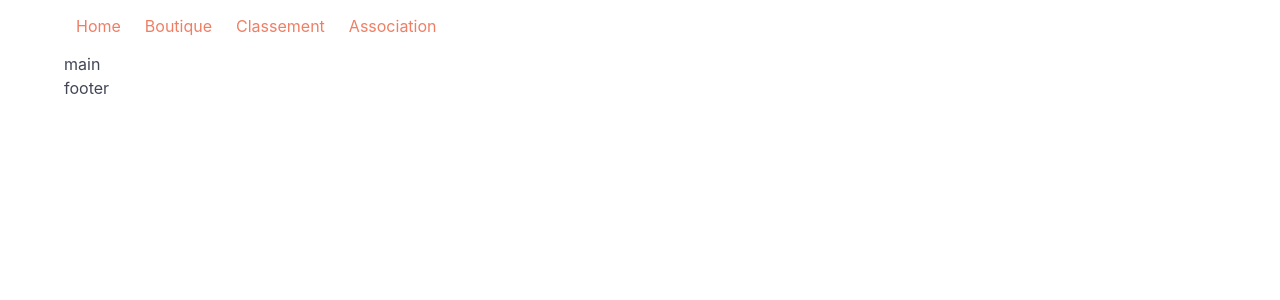
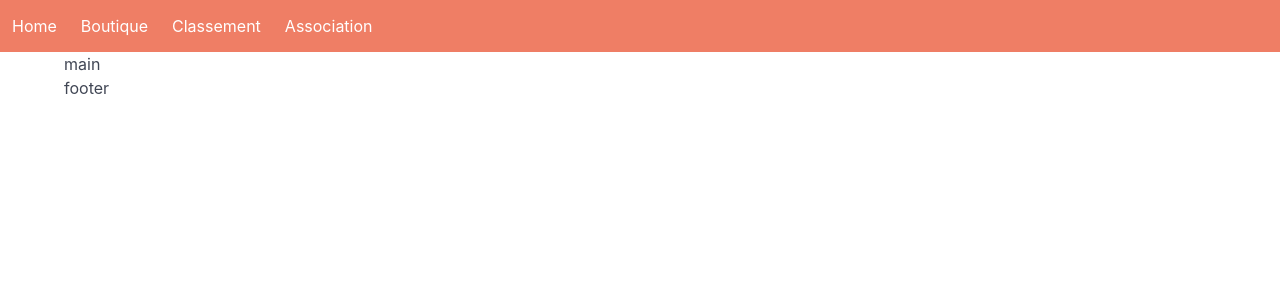
Before and after one commit to HenriAku/POC, a Vue app in the folder POC/: page / in a window 1280 px wide. Shown: the top 300 px of the page. Built offline with nearby package versions, Linux system fonts and the light colour scheme.

Commit message:
Page/ header

```diff
--- a/POC/src/assets/main.css
+++ b/POC/src/assets/main.css
@@ -1,3 +1,7 @@
 .has-text-primary {
   color: #ef7e65 !important;
 }
+
+.has-background-primary{
+  background-color: #ef7e65 !important;
+}
--- a/POC/src/components/NavBar.vue
+++ b/POC/src/components/NavBar.vue
@@ -1,11 +1,11 @@
 <template>
-	<nav class="navbar" role="navigation">
+	<nav class="navbar has-background-primary" role="navigation">
 		<div class="navbar-menu">
 			<div class="navbar-start">
-				<a class="navbar-item has-text-primary" href="index.html">Home</a>
-				<a class="navbar-item has-text-primary" href="Boutique.html">Boutique</a>
-				<a class="navbar-item has-text-primary" href="">Classement</a>
-				<a class="navbar-item has-text-primary" href="">Association</a>
+				<a class="navbar-item has-text-white" href="index.html">Home</a>
+				<a class="navbar-item has-text-white" href="Boutique.html">Boutique</a>
+				<a class="navbar-item has-text-white" href="">Classement</a>
+				<a class="navbar-item has-text-white" href="">Association</a>
 			</div>
 		</div>
 	</nav>
--- a/POC/src/components/Page.vue
+++ b/POC/src/components/Page.vue
@@ -1,9 +1,10 @@
 <template>
-	<div class="has-background-white container">
+	<div class="has-background-white">
 		<header>
 			<slot name="header"></slot>
 		</header>
 
+		<div class="container">
 			<main>
 				<slot name="main"></slot>
 			</main>
@@ -12,4 +13,5 @@
 				<slot name="footer"></slot>
 			</footer>
 		</div>
+	</div>
 </template>
```
Lines whose indentation alone changed are shown as unchanged.
